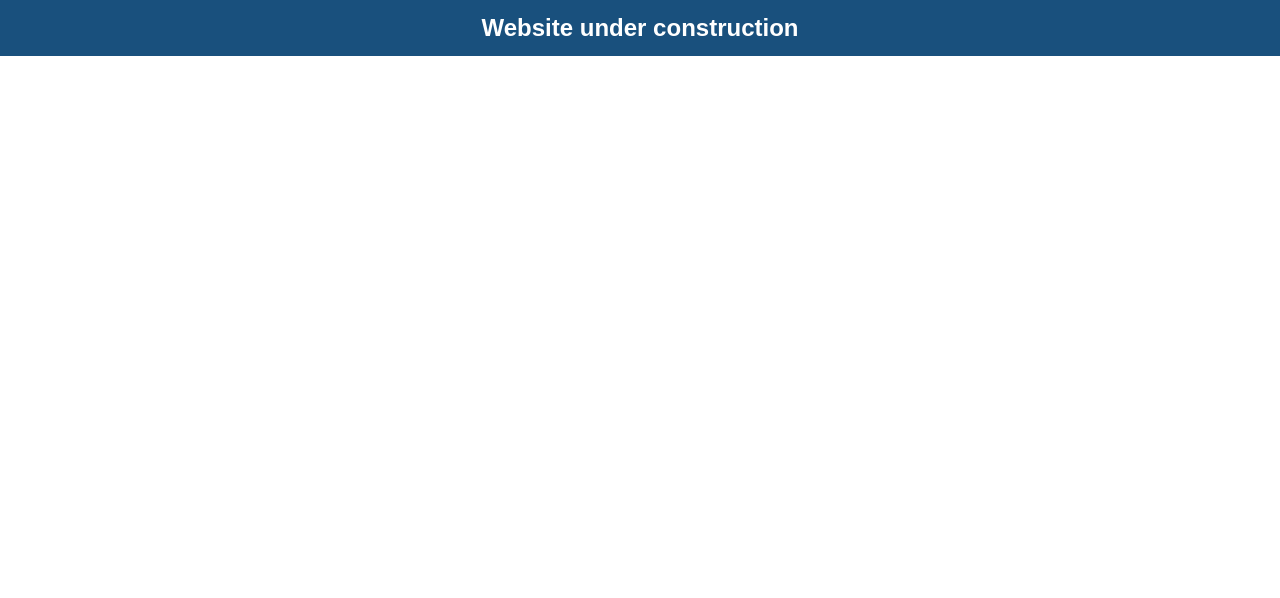
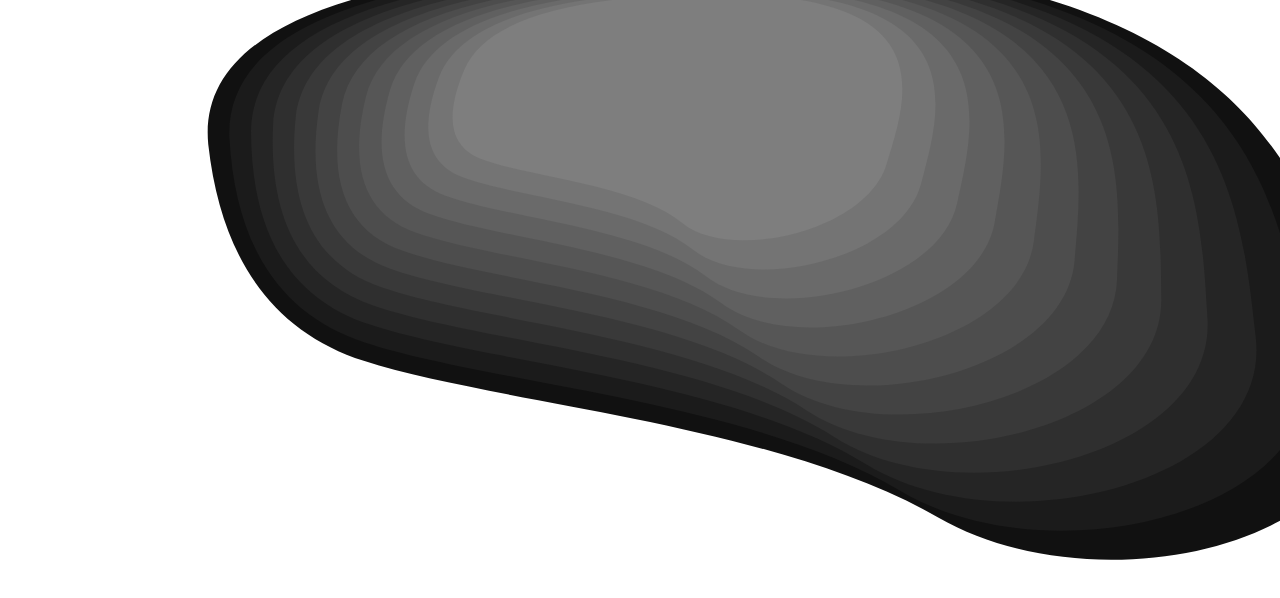
Before and after one commit to HarrisonBaghurst/personal-portfolio, a Next.js app: page / in a window 1280 px wide. Shown: the top 598 px of the page. Built offline with nearby package versions, Linux system fonts and the light colour scheme.

Commit message:
added hero image

```diff
--- a/app/(home)/page.tsx
+++ b/app/(home)/page.tsx
@@ -1,12 +1,9 @@
+import Hero from "@/components/Hero";
 
 export default function Home() {
   return (
     <section>
-      <div className="text-center p-3 bg-blue">
-        <p className="font-extrabold text-2xl text-white">
-          Website under construction
-        </p>
-      </div>
+      <Hero />
     </section>
   );
 }
--- /dev/null
+++ b/components/Hero.tsx
@@ -0,0 +1,18 @@
+import Image from 'next/image'
+import React from 'react'
+
+const Hero = () => {
+  return (
+    <section>
+        <div className='w-full h-screen bg-white'>
+            <Image
+            src={'/heroImage.svg'}
+            alt='hero image'
+            fill
+            />
+        </div>
+    </section>
+  )
+}
+
+export default Hero
```
Also changed, not shown: public/heroImage.svg (added).
